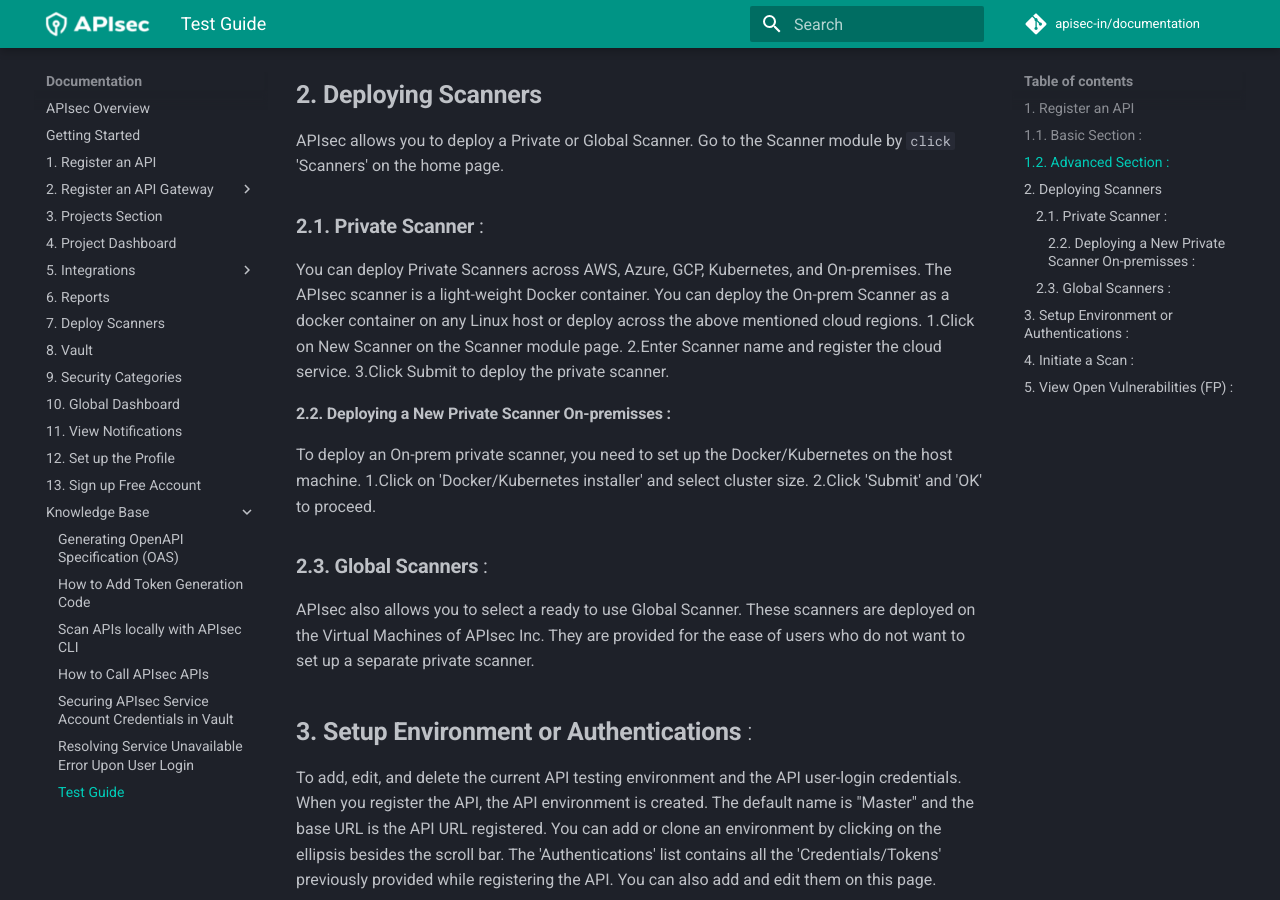
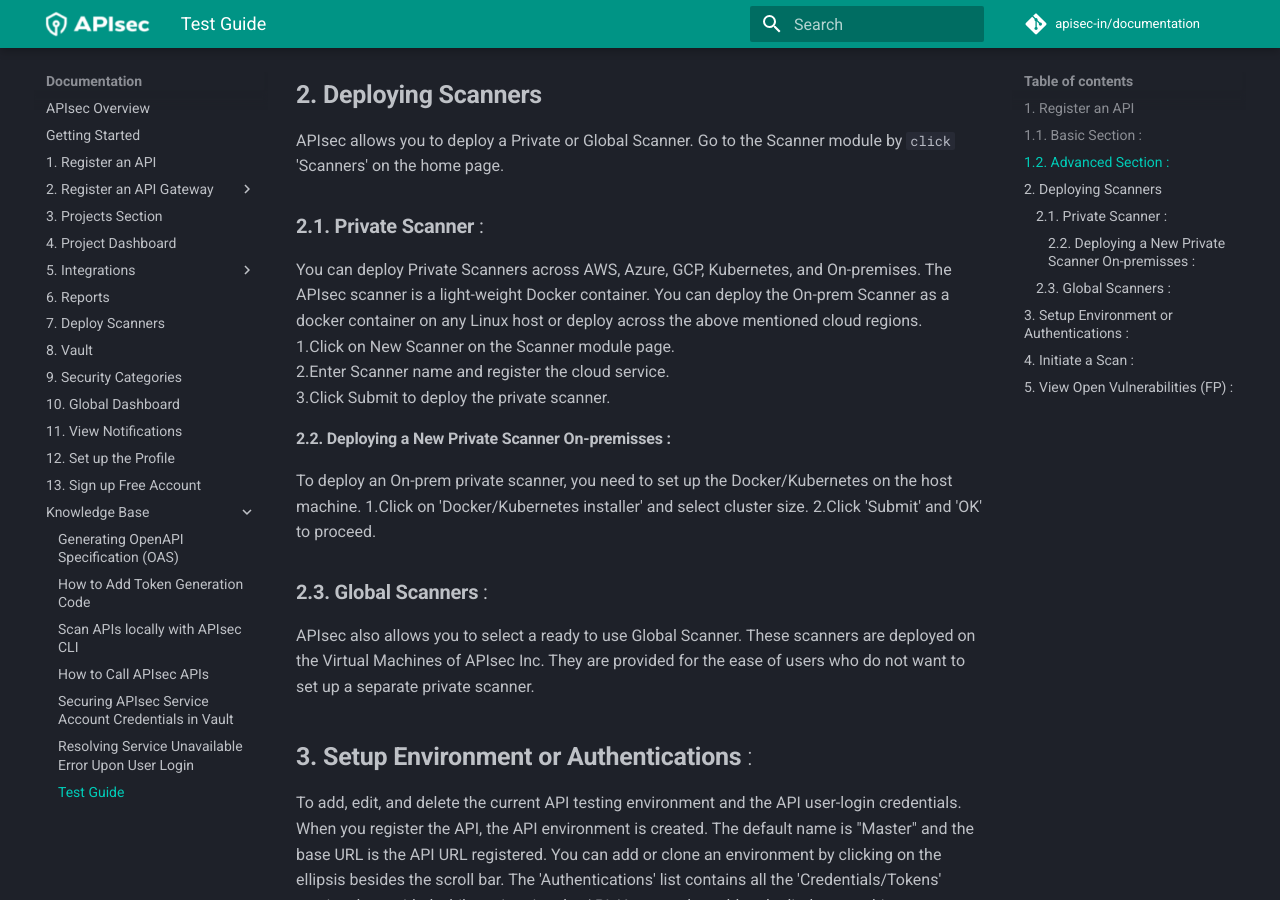
Before and after one commit to apisec-inc/documentation, an MkDocs documentation site: the page built from docs/Testguide.md, in a window 1280 px wide and 900 px high, scrolled down 520 px. Built offline with MkDocs 1.6.1 and Material for MkDocs 9.7.7, drawn with Linux system fonts in a browser that asks for light colours; comment, search, counter and statistics services are not loaded.

```diff
--- a/docs/Testguide.md
+++ b/docs/Testguide.md
@@ -11,10 +11,10 @@ Once you completed all of the requirements, `click` **Register** and proceed.
 ## **2. Deploying Scanners**
 APIsec allows you to deploy a Private or Global Scanner. Go to the Scanner module by `click` 'Scanners' on the home page.
 ### **2.1. Private Scanner** :
-   You can deploy Private Scanners across AWS, Azure, GCP, Kubernetes, and On-premises. The APIsec scanner is a light-weight Docker container. You can deploy the On-prem Scanner as a docker container on any Linux host or deploy across the above mentioned cloud regions.
-  1.Click on New Scanner on the Scanner module page.
-  2.Enter Scanner name and register the cloud service.
-  3.Click Submit to deploy the private scanner.
+   You can deploy Private Scanners across AWS, Azure, GCP, Kubernetes, and On-premises. The APIsec scanner is a light-weight Docker container. You can      deploy the On-prem Scanner as a docker container on any Linux host or deploy across the above mentioned cloud regions.<br>
+  1.Click on New Scanner on the Scanner module page.<br>
+  2.Enter Scanner name and register the cloud service.<br>
+  3.Click Submit to deploy the private scanner. <br>
 ####  **2.2. Deploying a New Private Scanner On-premisses** :
   To deploy an On-prem private scanner, you need to set up the Docker/Kubernetes on the host machine.
    1.Click on 'Docker/Kubernetes installer' and select cluster size.
```
